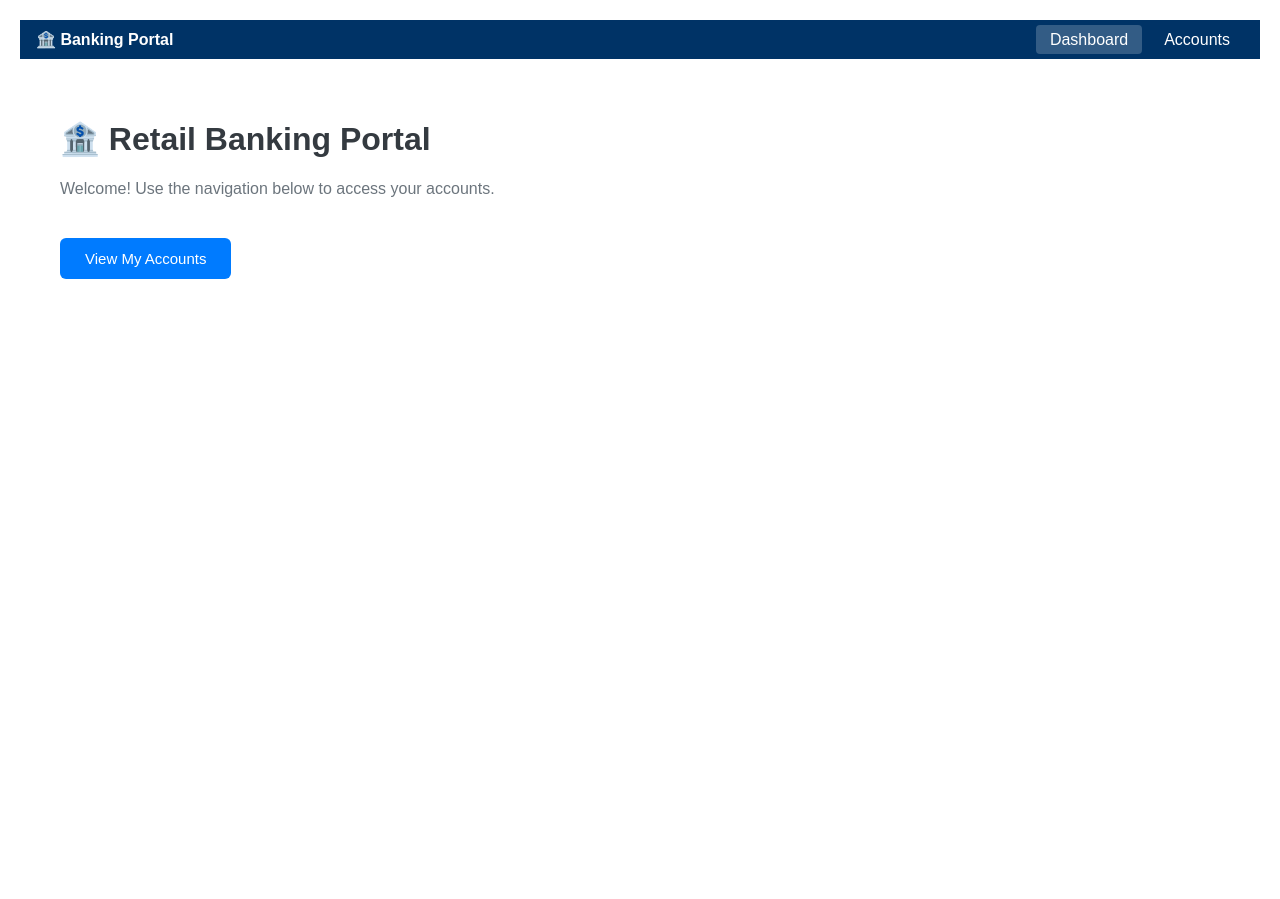
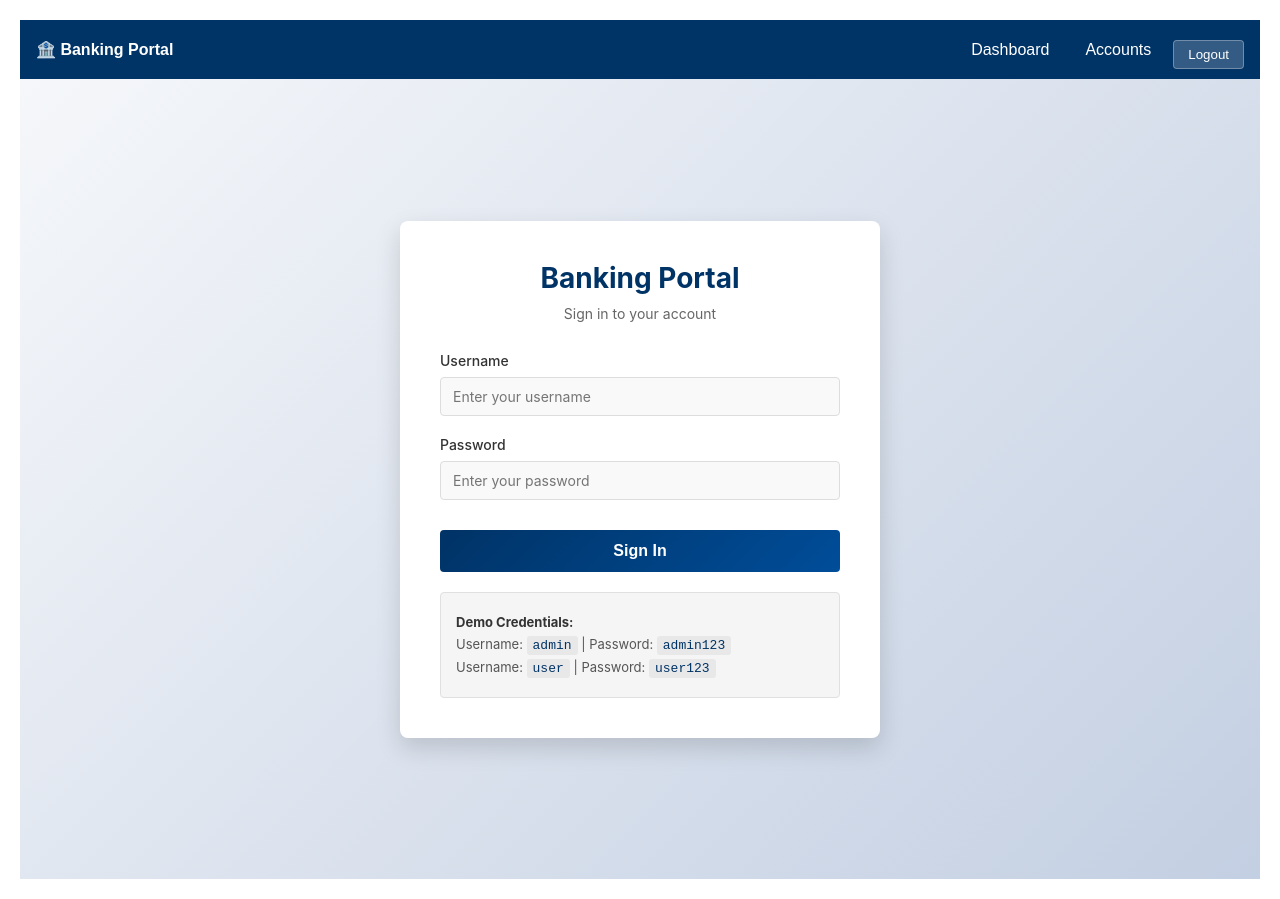
Before and after one commit to CSubbarayudu/angular-banking-app, an Angular app: page /login in a window 1280 px wide. Before the commit this address led to /dashboard. Before the commit the page ends 800 px from the top, so only its background shows below. Built offline with nearby package versions, Linux system fonts and the light colour scheme; sample sign-in values are in the browser's storage.

Commit message:
feat: complete login auth with interceptor, guard, and localStorage

```diff
--- a/src/app/app.config.ts
+++ b/src/app/app.config.ts
@@ -3,13 +3,14 @@ import { provideRouter } from '@angular/router';
 import { provideHttpClient, withInterceptors, withFetch } from '@angular/common/http';
 import { routes } from './app.routes';
 import { httpErrorInterceptor } from './core/interceptors/http-error.interceptor';
+import { authInterceptor } from './core/interceptors/auth.interceptor';
 
 export const appConfig: ApplicationConfig = {
   providers: [
     provideRouter(routes),
     provideHttpClient(
       withFetch(),
-      withInterceptors([httpErrorInterceptor])
+      withInterceptors([authInterceptor, httpErrorInterceptor])
     )
   ]
 };
--- a/src/app/app.routes.ts
+++ b/src/app/app.routes.ts
@@ -1,14 +1,20 @@
 import { Routes } from '@angular/router';
 import { authGuard } from './core/guards/auth-guard';
+import { LoginComponent } from './features/login/login.component';
 
 export const routes: Routes = [
   {
     path: '',
-    redirectTo: 'dashboard',
+    redirectTo: 'login',
     pathMatch: 'full'
   },
   {
+    path: 'login',
+    component: LoginComponent
+  },
+  {
     path: 'dashboard',
+    canActivate: [authGuard],
     loadComponent: () =>
       import('./features/dashboard/dashboard.component')
         .then(m => m.DashboardComponent)
@@ -22,6 +28,6 @@ export const routes: Routes = [
   },
   {
     path: '**',
-    redirectTo: 'dashboard'
+    redirectTo: 'login'
   }
 ];
--- a/src/app/core/guards/auth-guard.ts
+++ b/src/app/core/guards/auth-guard.ts
@@ -4,14 +4,14 @@ import { inject } from '@angular/core';
 export const authGuard: CanActivateFn = (route, state) => {
   const router = inject(Router);
 
-  // Mock authentication check - in a real app, this would check a token service
-  const useraccess = true;
+  // Check if authToken exists in localStorage
+  const authToken = localStorage.getItem('authToken');
 
-  if (useraccess) {
+  if (authToken) {
     return true;
   } else {
-    // If not logged in, redirect to a hypothetical login page
-    // router.navigate(['/login']);
+    // If not logged in, redirect to login page
+    router.navigate(['/login']);
     return false;
   }
 };
--- /dev/null
+++ b/src/app/core/interceptors/auth.interceptor.ts
@@ -0,0 +1,18 @@
+import { HttpInterceptorFn } from '@angular/common/http';
+
+export const authInterceptor: HttpInterceptorFn = (req, next) => {
+  const token = localStorage.getItem('authToken');
+
+  if (token) {
+    // Clone the request and add the Authorization header
+    const clonedReq = req.clone({
+      setHeaders: {
+        Authorization: `Bearer ${token}`
+      }
+    });
+    return next(clonedReq);
+  }
+
+  // If no token, pass the original request
+  return next(req);
+};
--- /dev/null
+++ b/src/app/features/login/login.component.css
@@ -0,0 +1,138 @@
+.login-container {
+  display: flex;
+  justify-content: center;
+  align-items: center;
+  min-height: 100vh;
+  background: linear-gradient(135deg, #f5f7fa 0%, #c3cfe2 100%);
+  font-family: -apple-system, BlinkMacSystemFont, 'Segoe UI', Roboto, Oxygen, Ubuntu, Cantarell, sans-serif;
+}
+
+.login-card {
+  background: white;
+  border-radius: 8px;
+  box-shadow: 0 10px 25px rgba(0, 0, 0, 0.15);
+  padding: 40px;
+  width: 100%;
+  max-width: 400px;
+}
+
+h1 {
+  margin: 0 0 10px 0;
+  color: #003366;
+  text-align: center;
+  font-size: 28px;
+  font-weight: 700;
+}
+
+.subtitle {
+  text-align: center;
+  color: #666;
+  margin: 0 0 30px 0;
+  font-size: 14px;
+}
+
+.login-form {
+  width: 100%;
+}
+
+.form-group {
+  margin-bottom: 20px;
+}
+
+label {
+  display: block;
+  margin-bottom: 8px;
+  color: #333;
+  font-weight: 500;
+  font-size: 14px;
+}
+
+.form-control {
+  width: 100%;
+  padding: 10px 12px;
+  border: 1px solid #ddd;
+  border-radius: 4px;
+  font-size: 14px;
+  background-color: #f9f9f9;
+  font-family: inherit;
+  box-sizing: border-box;
+  transition: border-color 0.2s, box-shadow 0.2s;
+}
+
+.form-control:focus {
+  outline: none;
+  border-color: #003366;
+  box-shadow: 0 0 0 3px rgba(0, 51, 102, 0.1);
+  background-color: #fff;
+}
+
+.text-error {
+  display: block;
+  color: #d32f2f;
+  font-size: 12px;
+  margin-top: 4px;
+}
+
+.error-message {
+  background-color: #ffebee;
+  border: 1px solid #ef5350;
+  border-radius: 4px;
+  padding: 12px;
+  margin-bottom: 20px;
+  color: #c62828;
+  font-size: 14px;
+}
+
+.error-message p {
+  margin: 0;
+}
+
+.login-button {
+  width: 100%;
+  padding: 12px;
+  background: linear-gradient(135deg, #003366 0%, #004d99 100%);
+  color: white;
+  border: none;
+  border-radius: 4px;
+  font-size: 16px;
+  font-weight: 600;
+  cursor: pointer;
+  transition: transform 0.2s, box-shadow 0.2s;
+  margin-bottom: 20px;
+}
+
+.login-button:hover:not(:disabled) {
+  transform: translateY(-2px);
+  box-shadow: 0 5px 15px rgba(0, 51, 102, 0.3);
+}
+
+.login-button:disabled {
+  opacity: 0.6;
+  cursor: not-allowed;
+}
+
+.demo-info {
+  background-color: #f5f5f5;
+  border: 1px solid #e0e0e0;
+  border-radius: 4px;
+  padding: 15px;
+  font-size: 13px;
+  color: #555;
+}
+
+.demo-info p {
+  margin: 6px 0;
+}
+
+.demo-info strong {
+  color: #333;
+}
+
+.demo-info code {
+  background-color: #e8e8e8;
+  padding: 2px 6px;
+  border-radius: 3px;
+  font-family: 'Courier New', monospace;
+  color: #003366;
+  font-weight: 500;
+}
--- /dev/null
+++ b/src/app/features/login/login.component.html
@@ -0,0 +1,55 @@
+<div class="login-container">
+  <div class="login-card">
+    <h1>Banking Portal</h1>
+    <p class="subtitle">Sign in to your account</p>
+
+    <form [formGroup]="loginForm" (ngSubmit)="onSubmit()" class="login-form">
+      <!-- Username Field -->
+      <div class="form-group">
+        <label for="username">Username</label>
+        <input
+          id="username"
+          type="text"
+          formControlName="username"
+          placeholder="Enter your username"
+          class="form-control"
+        />
+        <small class="text-error" *ngIf="loginForm.get('username')?.invalid && isSubmitted">
+          Username is required
+        </small>
+      </div>
+
+      <!-- Password Field -->
+      <div class="form-group">
+        <label for="password">Password</label>
+        <input
+          id="password"
+          type="password"
+          formControlName="password"
+          placeholder="Enter your password"
+          class="form-control"
+        />
+        <small class="text-error" *ngIf="loginForm.get('password')?.invalid && isSubmitted">
+          Password is required
+        </small>
+      </div>
+
+      <!-- Error Message -->
+      <div class="error-message" *ngIf="errorMessage">
+        <p>{{ errorMessage }}</p>
+      </div>
+
+      <!-- Submit Button -->
+      <button type="submit" class="login-button" [disabled]="loginForm.invalid && isSubmitted">
+        Sign In
+      </button>
+    </form>
+
+    <!-- Demo Credentials Info -->
+    <div class="demo-info">
+      <p><strong>Demo Credentials:</strong></p>
+      <p>Username: <code>admin</code> | Password: <code>admin123</code></p>
+      <p>Username: <code>user</code> | Password: <code>user123</code></p>
+    </div>
+  </div>
+</div>
--- /dev/null
+++ b/src/app/features/login/login.component.ts
@@ -0,0 +1,61 @@
+import { Component } from '@angular/core';
+import { CommonModule } from '@angular/common';
+import { ReactiveFormsModule, FormBuilder, FormGroup, Validators } from '@angular/forms';
+import { Router } from '@angular/router';
+
+@Component({
+  selector: 'app-login',
+  standalone: true,
+  imports: [CommonModule, ReactiveFormsModule],
+  templateUrl: './login.component.html',
+  styleUrls: ['./login.component.css']
+})
+export class LoginComponent {
+  loginForm: FormGroup;
+  errorMessage: string = '';
+  isSubmitted: boolean = false;
+
+  // Hardcoded credentials
+  private readonly validCredentials = [
+    { username: 'admin', password: 'admin123' },
+    { username: 'user', password: 'user123' }
+  ];
+
+  constructor(
+    private formBuilder: FormBuilder,
+    private router: Router
+  ) {
+    this.loginForm = this.formBuilder.group({
+      username: ['', [Validators.required]],
+      password: ['', [Validators.required]]
+    });
+  }
+
+  onSubmit(): void {
+    this.isSubmitted = true;
+    this.errorMessage = '';
+
+    if (this.loginForm.invalid) {
+      return;
+    }
+
+    const { username, password } = this.loginForm.value;
+
+    // Check against hardcoded credentials
+    const isValidUser = this.validCredentials.some(
+      cred => cred.username === username && cred.password === password
+    );
+
+    if (isValidUser) {
+      // Save to localStorage
+      localStorage.setItem('authToken', 'mock-token-12345');
+      localStorage.setItem('loggedInUser', username);
+
+      // Navigate to dashboard
+      this.router.navigate(['/dashboard']);
+    } else {
+      // Show error message
+      this.errorMessage = 'Invalid credentials. Please try again.';
+    }
+  }
+}
--- a/src/app/shared/components/navbar/navbar.component.css
+++ b/src/app/shared/components/navbar/navbar.component.css
@@ -11,14 +11,37 @@
   font-weight: bold;
 }
 
+.links {
+  display: flex;
+  align-items: center;
+  gap: 8px;
+}
+
 .links a {
   color: #ffffff;
   text-decoration: none;
   padding: 6px 14px;
-  margin-left: 8px;
+  transition: background-color 0.2s;
 }
 
 .nav-active {
   background: rgba(255, 255, 255, 0.2);
   border-radius: 4px;
 }
+
+.logout-button {
+  color: #ffffff;
+  background: rgba(255, 255, 255, 0.2);
+  border: 1px solid rgba(255, 255, 255, 0.3);
+  padding: 6px 14px;
+  border-radius: 4px;
+  cursor: pointer;
+  font-weight: 500;
+  transition: background-color 0.2s, border-color 0.2s;
+  font-family: inherit;
+}
+
+.logout-button:hover {
+  background: rgba(255, 100, 100, 0.3);
+  border-color: rgba(255, 100, 100, 0.5);
+}
--- a/src/app/shared/components/navbar/navbar.component.html
+++ b/src/app/shared/components/navbar/navbar.component.html
@@ -1,7 +1,9 @@
 <nav class="navbar">
   <div class="brand">🏦 Banking Portal</div>
-  <div class="links">
+
+  <div class="links" *ngIf="isLoggedIn">
     <a routerLink="/dashboard" routerLinkActive="nav-active">Dashboard</a>
     <a routerLink="/accounts" routerLinkActive="nav-active">Accounts</a>
+    <button class="logout-button" (click)="logout()">Logout</button>
   </div>
 </nav>
--- a/src/app/shared/components/navbar/navbar.component.ts
+++ b/src/app/shared/components/navbar/navbar.component.ts
@@ -1,11 +1,24 @@
 import { Component } from '@angular/core';
-import { RouterLink, RouterLinkActive } from '@angular/router';
+import { CommonModule } from '@angular/common';
+import { RouterLink, RouterLinkActive, Router } from '@angular/router';
 
 @Component({
   selector: 'app-navbar',
   standalone: true,
-  imports: [RouterLink, RouterLinkActive],
+  imports: [CommonModule, RouterLink, RouterLinkActive],
   templateUrl: './navbar.component.html',
   styleUrls: ['./navbar.component.css'],
 })
-export class NavbarComponent {}
+export class NavbarComponent {
+  constructor(private router: Router) {}
+
+  get isLoggedIn(): boolean {
+    return !!localStorage.getItem('authToken');
+  }
+
+  logout(): void {
+    localStorage.removeItem('authToken');
+    localStorage.removeItem('loggedInUser');
+    this.router.navigate(['/login']);
+  }
+}
```
